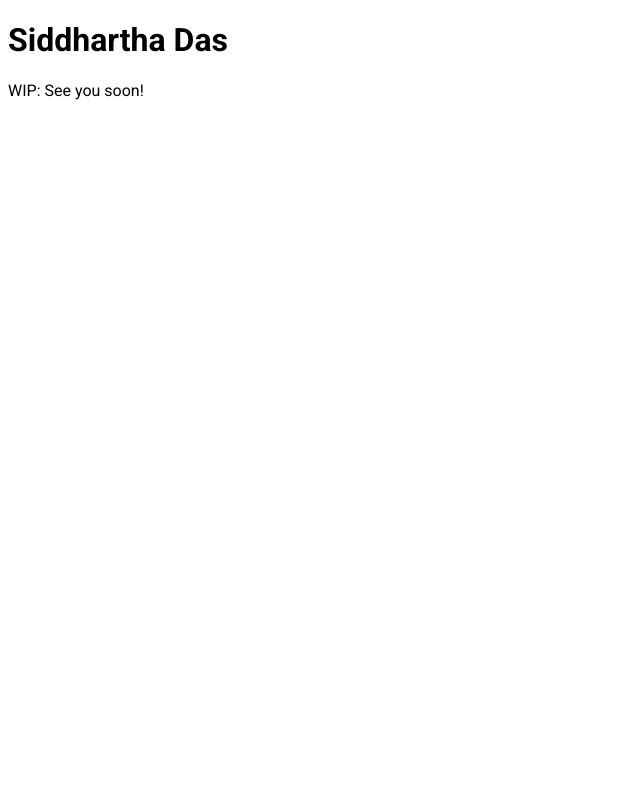
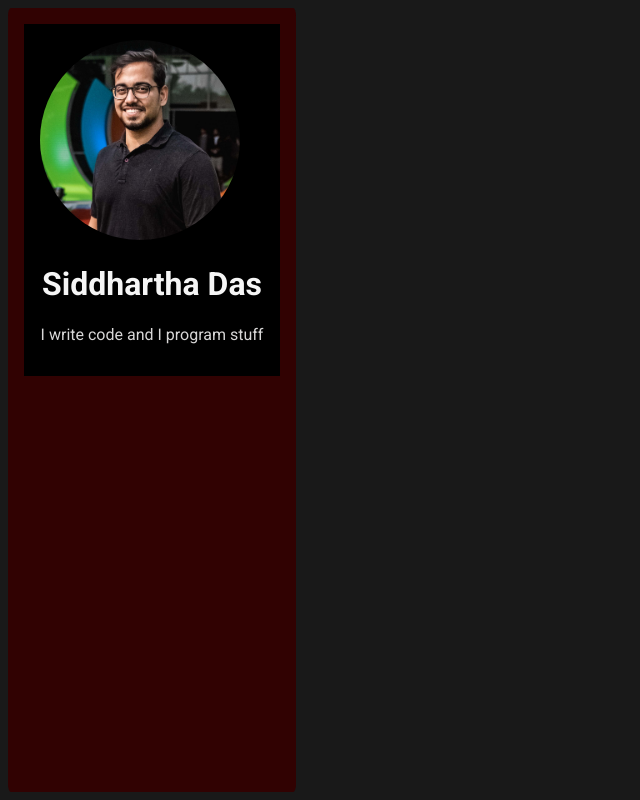
Before and after one commit to siddharthadas101/portfolio-v1, a plain HTML site: page index.html in a window 1280 px wide. Shown: the whole page, without its empty margins (0-640 px from the left). Drawn offline with Linux system fonts and the light colour scheme.

Commit message:
upgrade: added divs, colours, image

```diff
--- a/index.html
+++ b/index.html
@@ -8,7 +8,14 @@
 		<script src='app.js'></script>
 	</head>
 	<body>
-		<h1>Siddhartha Das</h1>
-		<p>WIP: See you soon!</p>
+		<div id="contents-box">
+			<div id="contents-box-header">
+				<img id="my-photo" src="./images/lowres.jpg" alt="say cheese">
+				<div id="contents-box-header-text">
+					<h1>Siddhartha Das</h1>
+					<p>I write code and I program stuff</p>
+				</div>
+			</div>
+		</div>
 	</body>
 </html>
--- a/main.css
+++ b/main.css
@@ -3,4 +3,44 @@
 
 body{
 	font-family: 'Roboto', sans-serif;
+	background: #191919;
+	color: #d8d7d7;
 }
+
+h1{
+	color: #f5f5f5;
+}
+
+/* id styles */
+#my-photo{
+	height: 25vh;
+	width: 25vh;
+	border-radius: 100%;
+	text-align: center;
+}
+
+#contents-box{
+	width: 20vw;
+	height: 94vh;
+	background-color: #310202;
+	position: absolute;
+	padding: 2vh;
+	border-radius: 1%;
+}
+#contents-box-header{
+	background-color: black;
+	justify-content: center;
+	padding: 2vh;
+}
+#contents-box-header img{
+	margin: auto;
+}
+#contents-box-header-text{
+	margin: auto;
+	text-align: center;
+}
+
+/* class styles */
+.class{
+
+}
```
